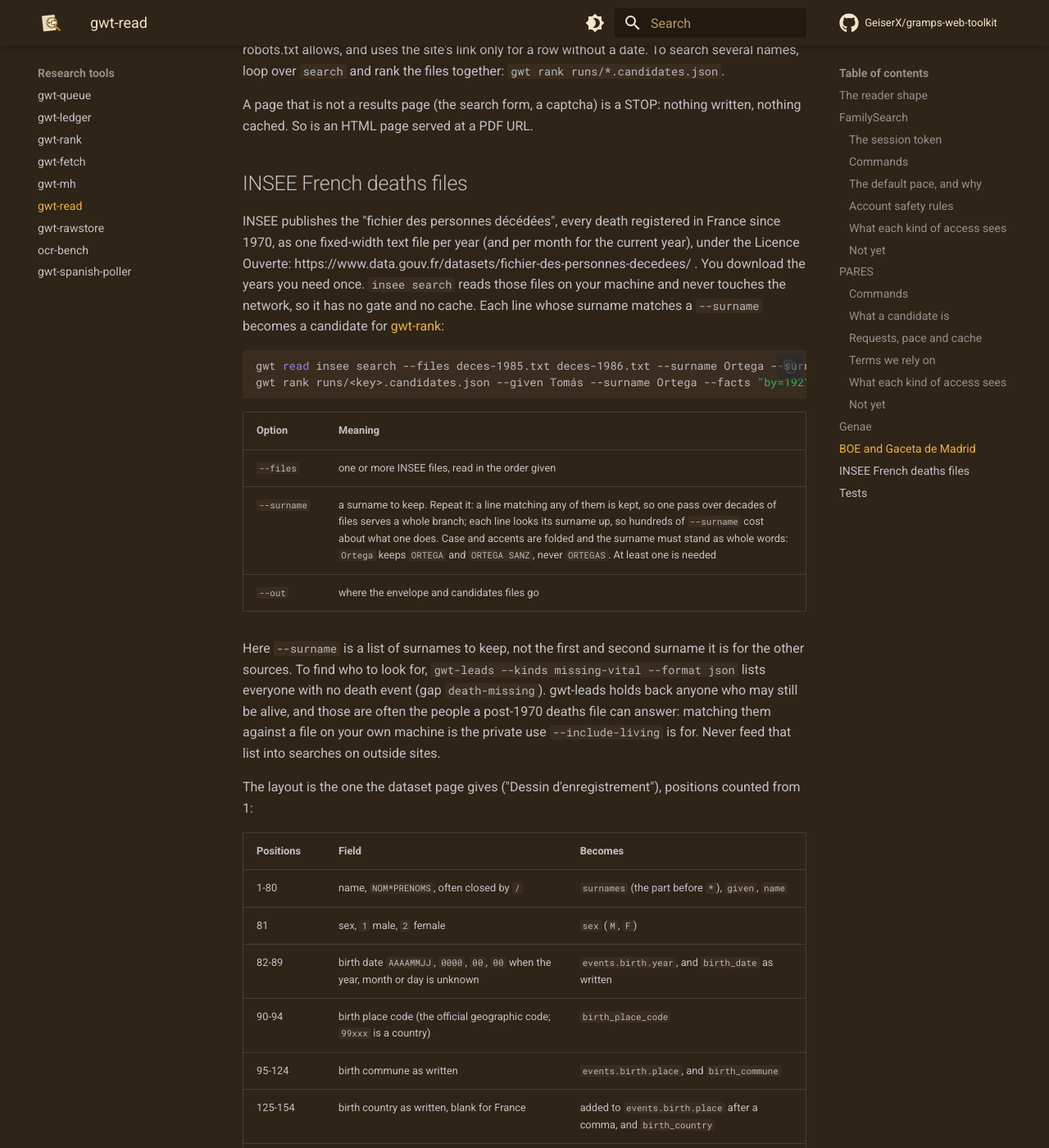
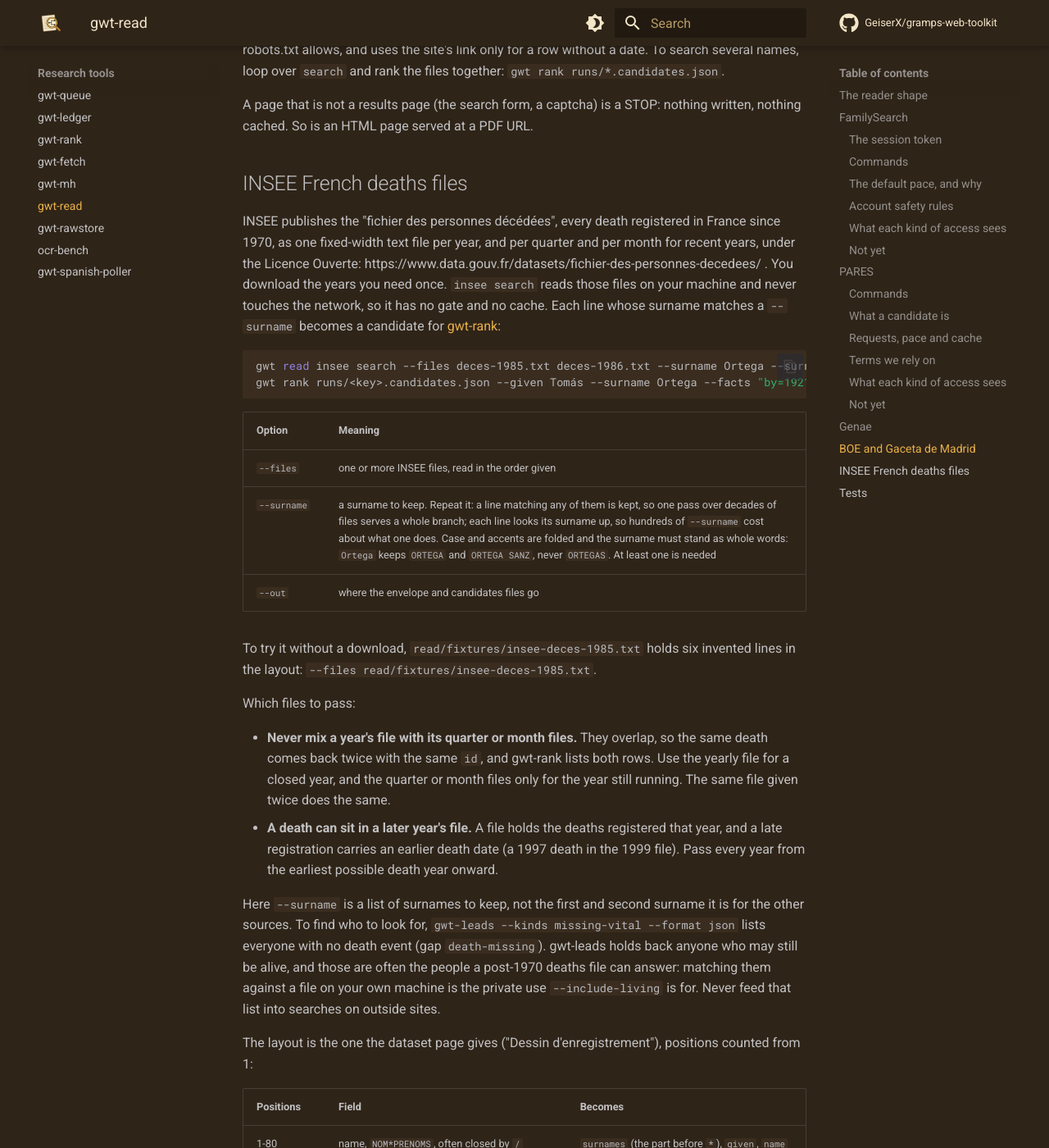
Before and after one commit to GeiserX/gramps-web-toolkit, an MkDocs documentation site: the page built from docs/read.md, in a window 1280 px wide and 1400 px high, scrolled down 10378 px. Shown: the whole window at 82% size. Built offline with MkDocs 1.6.1 and Material for MkDocs 9.7.7, drawn with Linux system fonts in a browser that asks for light colours; comment, search, counter and statistics services are not loaded; some of the changed text lies outside the part shown.

Commit message:
docs(read): say which insee files to pass, that dp is a code, and where the opposition file fits
Overlapping year, quarter and month files give the same death twice, and
late registrations put a death in a later year's file; a dp town name
never scores because INSEE gives only the code; the opposition file lists
deaths by the same triple as the candidate id. The README and index no
longer call the offline INSEE source slow and cached, and the docs point
at the fixture to try it.

````diff
--- a/docs/read.md
+++ b/docs/read.md
@@ -216,7 +216,7 @@ A page that is not a results page (the search form, a captcha) is a STOP: nothin
 
 ## INSEE French deaths files
 
-INSEE publishes the "fichier des personnes décédées", every death registered in France since 1970, as one fixed-width text file per year (and per month for the current year), under the Licence Ouverte: https://www.data.gouv.fr/datasets/fichier-des-personnes-decedees/ . You download the years you need once. `insee search` reads those files on your machine and never touches the network, so it has no gate and no cache. Each line whose surname matches a `--surname` becomes a candidate for [gwt-rank](rank.md):
+INSEE publishes the "fichier des personnes décédées", every death registered in France since 1970, as one fixed-width text file per year, and per quarter and per month for recent years, under the Licence Ouverte: https://www.data.gouv.fr/datasets/fichier-des-personnes-decedees/ . You download the years you need once. `insee search` reads those files on your machine and never touches the network, so it has no gate and no cache. Each line whose surname matches a `--surname` becomes a candidate for [gwt-rank](rank.md):
 
 ```bash
 gwt read insee search --files deces-1985.txt deces-1986.txt --surname Ortega --surname Sanz --out runs/
@@ -228,6 +228,13 @@ gwt rank runs/<key>.candidates.json --given Tomás --surname Ortega --facts "by=
 | `--files` | one or more INSEE files, read in the order given |
 | `--surname` | a surname to keep. Repeat it: a line matching any of them is kept, so one pass over decades of files serves a whole branch; each line looks its surname up, so hundreds of `--surname` cost about what one does. Case and accents are folded and the surname must stand as whole words: `Ortega` keeps `ORTEGA` and `ORTEGA SANZ`, never `ORTEGAS`. At least one is needed |
 | `--out` | where the envelope and candidates files go |
+
+To try it without a download, `read/fixtures/insee-deces-1985.txt` holds six invented lines in the layout: `--files read/fixtures/insee-deces-1985.txt`.
+
+Which files to pass:
+
+- **Never mix a year's file with its quarter or month files.** They overlap, so the same death comes back twice with the same `id`, and gwt-rank lists both rows. Use the yearly file for a closed year, and the quarter or month files only for the year still running. The same file given twice does the same.
+- **A death can sit in a later year's file.** A file holds the deaths registered that year, and a late registration carries an earlier death date (a 1997 death in the 1999 file). Pass every year from the earliest possible death year onward.
 
 Here `--surname` is a list of surnames to keep, not the first and second surname it is for the other sources. To find who to look for, `gwt-leads --kinds missing-vital --format json` lists everyone with no death event (gap `death-missing`). gwt-leads holds back anyone who may still be alive, and those are often the people a post-1970 deaths file can answer: matching them against a file on your own machine is the private use `--include-living` is for. Never feed that list into searches on outside sites.
 
@@ -246,6 +253,10 @@ The layout is the one the dataset page gives ("Dessin d'enregistrement"), positi
 | 168-176 | death act number | `act` |
 
 Every candidate is the `principal` of its line, with role `Principal`. Its `id` is the death date, place code and act number, which is how INSEE itself names a death. The full dates, the codes, the country, the act number, the `file` and its `line` stay in the candidate as fields gwt-rank does not score: gwt-rank scores years, and a year plus the birthplace is already enough for `strong`. A `strong` row is a lead for the verifier, never an identification. The reader writes no change list: the verifier reads the line and writes the [gwt-apply](apply.md) change. INSEE warns that its files are published once and never corrected, and that 1970 to 1975 may have gaps.
+
+INSEE gives no death commune name, only its code, so `events.death.place` is the code: give gwt-rank `dp=<code>`, or leave `dp` out. A `dp=<town name>` never scores.
+
+INSEE also publishes, in the same dataset, the "fichier des oppositions": deaths whose publication someone has opposed, listed by death date, death place code and act number, which is exactly the candidate `id`. The reader does not read it. Before anything you publish, drop the candidates whose `id` is in that file.
 
 Every line of every file is checked, matched or not. A line whose columns do not line up stops the run with exit 2, the file and line in the message, and nothing written: a date that is not eight digits, a sex that is not `1` or `2`, a line too short to hold the death date (162 characters), or longer than two records (352 characters: two records glued on one line, or a file whose lines end in a carriage return alone, which would otherwise lose every record after the first). Real lines are 198 characters. A UTF-8 byte order mark at the start of a file is dropped. Blank lines are skipped. The death place code and the act number may be cut short, since the dataset page warns that some lines end in meaningless characters.
 
````
Also changed, not shown: README.md (+1 -1 lines), docs/index.md (+1 -1 lines).
